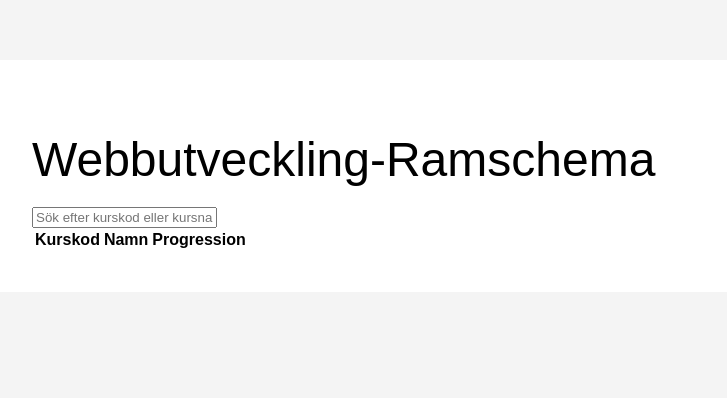
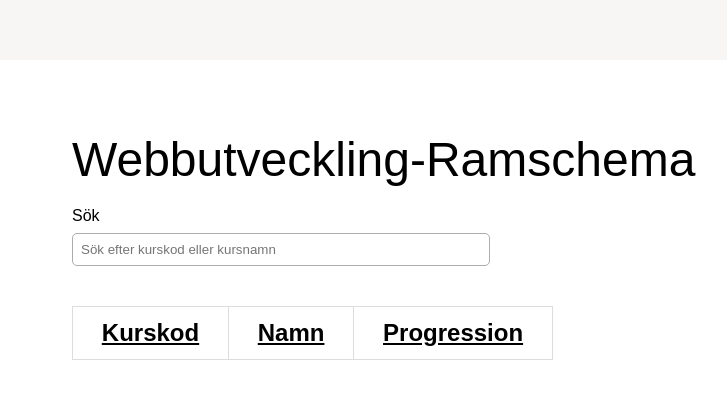
Before and after one commit to tyrwik/laboration2, a website built with Vite: page index.html in a window 1280 px wide. Shown: the whole page, without its empty margins (108-835 px from the left). Built offline with nearby package versions, Linux system fonts and the light colour scheme; no server answers.

Commit message:
lade till CSS

```diff
--- a/index.html
+++ b/index.html
@@ -12,7 +12,10 @@
         <div class="container">
         <h1>Webbutveckling-Ramschema</h1>
 
-        <input type="text" id="search" placeholder="Sök efter kurskod eller kursnamn">
+        <div class="searchbox">
+          <label for="search">Sök</label>
+          <input type="text" id="search" placeholder="Sök efter kurskod eller kursnamn">
+        </div>
 
         <table>
           <thead>
--- a/src/css/styles.css
+++ b/src/css/styles.css
@@ -1,6 +1,6 @@
 body {
     font-family: Arial, Helvetica, sans-serif;
-    background: #f4f4f4;
+    background: #f8f5f5;
     margin: 0;
 }
 
@@ -15,4 +15,42 @@ h1 {
     font-weight: 300;
     font-size: 3rem;
     margin-bottom: 20px;
+    margin-left: 2.5rem;
 }
+
+table {
+    margin: 2.5rem;
+    border: 1px solid #dddddd;
+    border-radius: 5px;
+    border-collapse: collapse;
+}
+
+.searchbox {
+    display: flex;
+    flex-direction: column;
+    margin-left: 2.5rem;
+    gap: 0.5em;
+}
+
+input {
+    max-width: 30em;
+    padding: 0.5rem;
+    border: 0.8px solid #adacac;
+    border-radius: 5px;
+}
+th {
+    font-size: 1.5em;
+    text-decoration: underline;
+    cursor: pointer;
+}
+
+td {
+    font-size: 1.2em;
+}
+
+th, td {
+    padding: 0.5em 1.2em;
+    text-align: left;
+    border: 1px solid #dddddd;
+
+}
```
